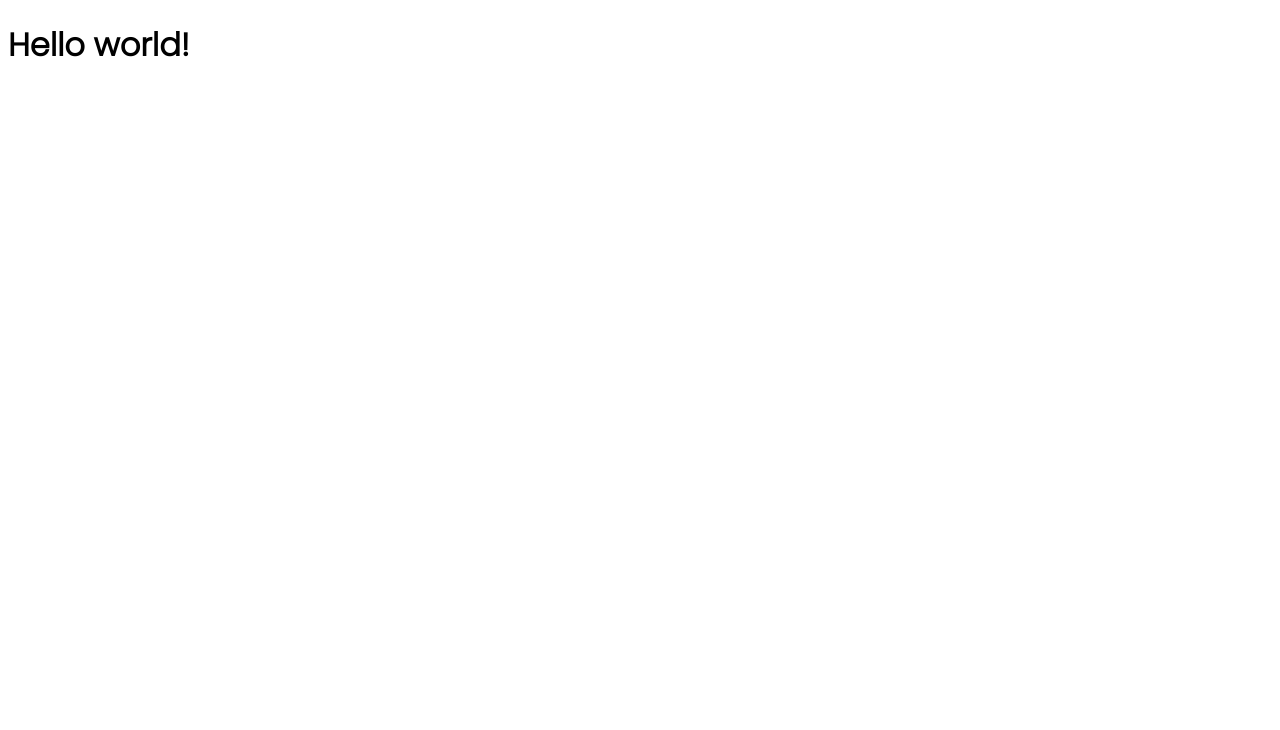
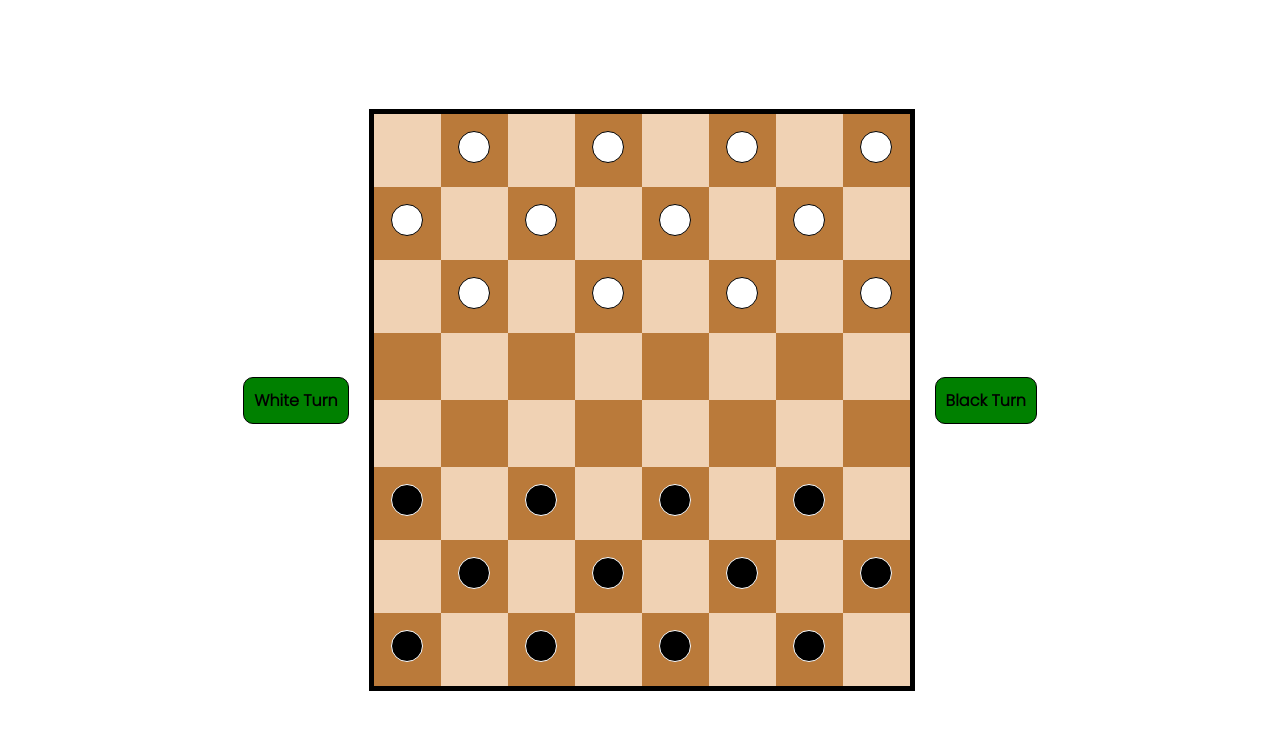
Before and after one commit to yotakeys/game-checkers-web, a plain HTML site: page index.html in a window 1280 px wide. Drawn offline with Linux system fonts and the light colour scheme.

Commit message:
feat: add game view

```diff
--- a/index.html
+++ b/index.html
@@ -12,7 +12,142 @@
 </head>
 
 <body>
-    <h1>Hello world!</h1>
+    <div class="container">
+        <div class="white-turn-indicator">White Turn</div>
+        <table>
+            <tr>
+                <td class="no-piece"></td>
+                <td>
+                    <p class="red-piece" id="0"></p>
+                </td>
+                <td class="no-piece"></td>
+                <td>
+                    <p class="red-piece" id="1"></p>
+                </td>
+                <td class="no-piece"></td>
+                <td>
+                    <p class="red-piece" id="2"></p>
+                </td>
+                <td class="no-piece"></td>
+                <td>
+                    <p class="red-piece" id="3"></p>
+                </td>
+            </tr>
+            <tr>
+                <td>
+                    <p class="red-piece" id="4"></p>
+                </td>
+                <td class="no-piece"></td>
+                <td>
+                    <p class="red-piece" id="5"></p>
+                </td>
+                <td class="no-piece"></td>
+                <td>
+                    <p class="red-piece" id="6"></p>
+                </td>
+                <td class="no-piece"></td>
+                <td>
+                    <p class="red-piece" id="7"></p>
+                </td>
+                <td class="no-piece"></td>
+            </tr>
+            <tr>
+                <td class="no-piece"></td>
+                <td>
+                    <p class="red-piece" id="8"></p>
+                </td>
+                <td class="no-piece"></td>
+                <td>
+                    <p class="red-piece" id="9"></p>
+                </td>
+                <td class="no-piece"></td>
+                <td>
+                    <p class="red-piece" id="10"></p>
+                </td>
+                <td class="no-piece"></td>
+                <td>
+                    <p class="red-piece" id="11"></p>
+                </td>
+            </tr>
+            <tr>
+                <td></td>
+                <td class="no-piece"></td>
+                <td></td>
+                <td class="no-piece"></td>
+                <td></td>
+                <td class="no-piece"></td>
+                <td></td>
+                <td class="no-piece"></td>
+            </tr>
+            <tr>
+                <td class="no-piece"></td>
+                <td></td>
+                <td class="no-piece"></td>
+                <td></td>
+                <td class="no-piece"></td>
+                <td></td>
+                <td class="no-piece"></td>
+                <td></td>
+            </tr>
+            <tr>
+                <td>
+                    <p class="black-piece" id="12"></p>
+                </td>
+                <td class="no-piece"></td>
+                <td>
+                    <p class="black-piece" id="13"></p>
+                </td>
+                <td class="no-piece"></td>
+                <td>
+                    <p class="black-piece" id="14"></p>
+                </td>
+                <td class="no-piece"></td>
+                <td>
+                    <p class="black-piece" id="15"></p>
+                </td>
+                <td class="no-piece"></td>
+            </tr>
+            <tr>
+                <td class="no-piece"></td>
+                <td>
+                    <p class="black-piece" id="16"></p>
+                </td>
+                <td class="no-piece"></td>
+                <td>
+                    <p class="black-piece" id="17"></p>
+                </td>
+                <td class="no-piece"></td>
+                <td>
+                    <p class="black-piece" id="18"></p>
+                </td>
+                <td class="no-piece"></td>
+                <td>
+                    <p class="black-piece" id="19"></p>
+                </td>
+            </tr>
+            <tr>
+                <td>
+                    <p class="black-piece" id="20"></p>
+                </td>
+                <td class="no-piece"></td>
+                <td>
+                    <p class="black-piece" id="21"></p>
+                </td>
+                <td class="no-piece">
+                <td>
+                    <p class="black-piece" id="22"></p>
+                </td>
+                <td class="no-piece"></td>
+                <td>
+                    <p class="black-piece" id="23"></p>
+                </td>
+                <td class="no-piece"></td>
+            </tr>
+        </table>
+
+
+        <div class="black-turn-indicator">Black Turn</div>
+    </div>
 
 
     <script type="text/javascript" src="script.js"></script>
--- a/style.css
+++ b/style.css
@@ -1,3 +1,78 @@
 body{
     font-family: 'Poppins', sans-serif;
+    margin: auto;
+    display: flex;
+    flex-direction: column;
+    justify-content: space-between;
+    align-items: center;
 }
+
+.container {
+    display: flex;
+    justify-content: center;
+    align-items: center;
+    height: 100vh;
+}
+
+table{
+    border-collapse: collapse;
+    border: 5px solid black;
+    margin: 20px;
+}
+
+td {
+    text-align: center;
+    background-color: #BA7A3A;
+    width: 65px;
+    height: 65px;
+}
+
+.no-piece {
+    background-color: #F0D2B4;
+}
+
+.black-piece {
+    width: 10px;
+    height: 10px;
+    padding: 10px;
+    background-color: black;
+    border: 1px solid white;
+    border-radius: 50px;
+}
+
+.red-piece {
+    width: 10px;
+    height: 10px;
+    padding: 10px;
+    background-color: white;
+    border: 1px solid black;
+    border-radius: 50px;
+}
+
+.king.red-piece {
+    background-color: orange;
+}
+
+.king.black-piece {
+    background-color: purple;
+}
+
+p {
+    display: inline-block;
+}
+
+.white-turn-indicator{
+    border: 1px solid black;
+    border-radius: 10px;
+    padding: 10px;
+    background-color: green;
+    font-weight: bold;
+}
+
+.black-turn-indicator{
+    border: 1px solid black;
+    border-radius: 10px;
+    padding: 10px;
+    background-color: green;
+    font-weight: bold;
+}
```
